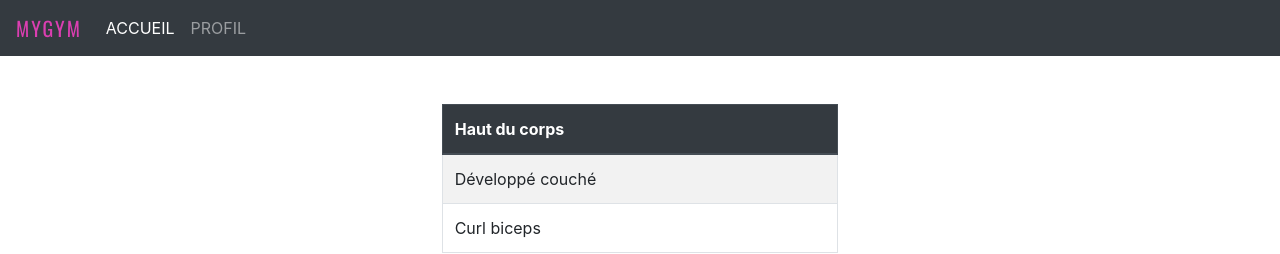
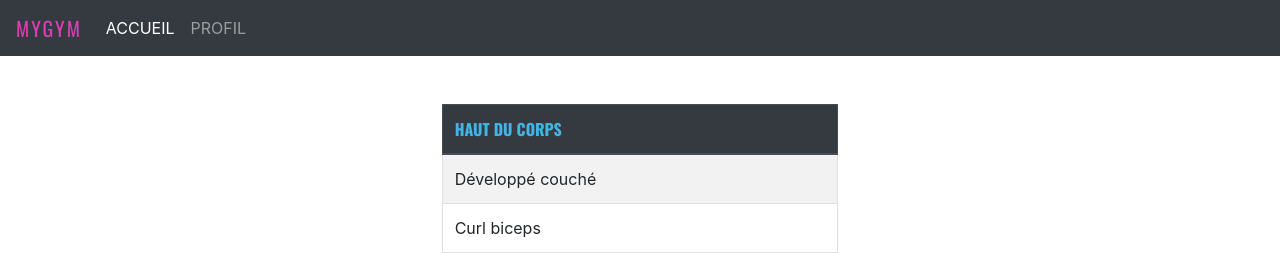
Before and after one commit to Ots-S/MyGym, an Angular app: page /programview/1 in a window 1280 px wide. Shown: the top 254 px of the page. Built offline with nearby package versions, Linux system fonts and the light colour scheme.

Commit message:
fix - testing

```diff
--- a/src/app/components/program-view/program-view.component.html
+++ b/src/app/components/program-view/program-view.component.html
@@ -5,7 +5,9 @@
       <table class="table table-striped table-bordered">
         <thead class="thead-dark">
           <tr>
-            <th *ngIf="program" scope="col">{{ program.title }}</th>
+            <th *ngIf="program" scope="col" class="title">
+              {{ program.title | uppercase }}
+            </th>
           </tr>
         </thead>
         <tbody *ngIf="program">
--- a/src/app/components/program-view/program-view.component.scss
+++ b/src/app/components/program-view/program-view.component.scss
@@ -4,7 +4,8 @@ a {
 }
 
 .title {
-  color: #41b6e6;
+  color: #41b6e6 !important;
+  font-family: "Oswald";
 }
 
 .button {
--- a/src/app/components/series-view/series.component.html
+++ b/src/app/components/series-view/series.component.html
@@ -1,7 +1,9 @@
 <div class="container">
   <div class="d-flex col justify-content-center">
     <div class="col-lg-8">
-      <h2 class="text-center my-4">{{ currentExercice.title }}</h2>
+      <h2 class="text-center my-4 title">
+        {{ currentExercice.title | uppercase }}
+      </h2>
       <img
         src="{{ currentExercice.cover }}"
         class="exercice-image img-fluid mx-auto d-block my-2"
--- a/src/app/components/series-view/series.component.scss
+++ b/src/app/components/series-view/series.component.scss
@@ -8,3 +8,8 @@
   font-family: "Oswald";
   width: 15rem;
 }
+
+.title {
+  color: #41b6e6;
+  font-family: "Oswald";
+}
```
Also changed, not shown: 1 other file (tests, documents, lock files or other folders).
